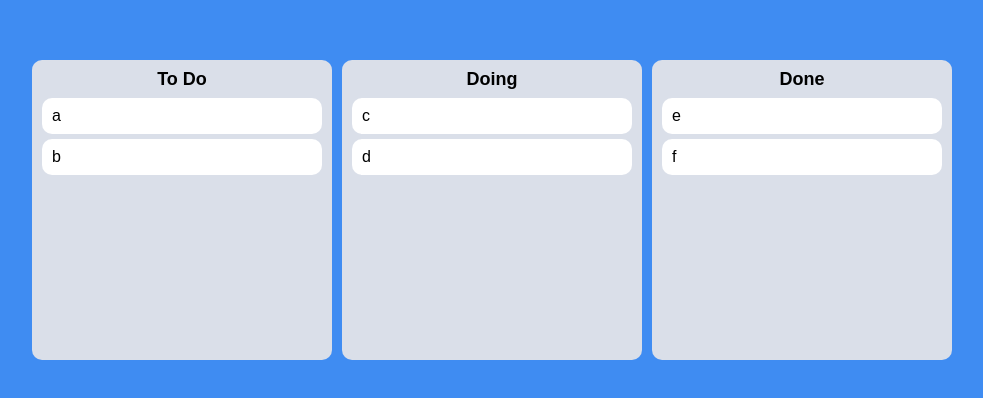
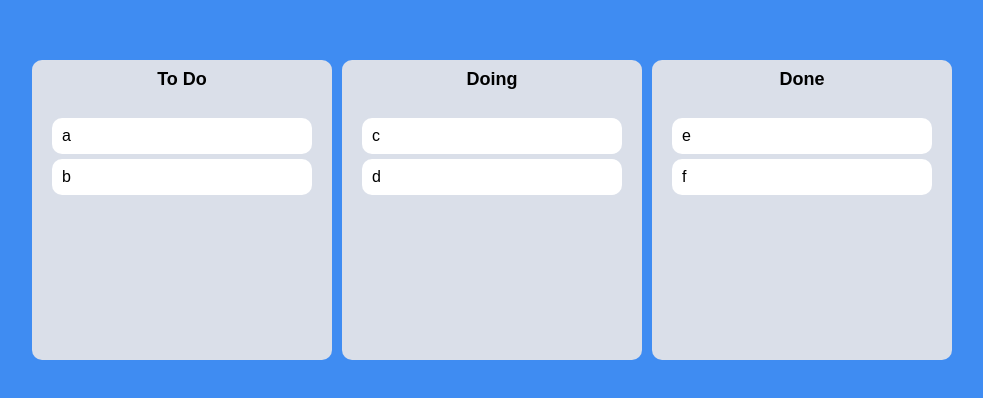
Before and after one commit to YuchanJung/dnd, a React (Create React App) app: page / in a window 1280 px wide. Shown: the part 190-588 px from the top of the page, without its empty margins (148-1131 px from the left). Built offline with nearby package versions, Linux system fonts and the light colour scheme.

Commit message:
dnd snapshot

```diff
--- a/src/Components/Board.tsx
+++ b/src/Components/Board.tsx
@@ -3,7 +3,8 @@
 import DraggableCard from "./DraggableCard";
 
 const Wrapper = styled.div`
-  padding: 20px 10px;
+  display: flex;
+  flex-direction: column;
   padding-top: 10px;
   background-color: ${(props) => props.theme.boardColor};
   border-radius: 10px;
@@ -18,6 +19,24 @@
   margin-bottom: 10px;
 `;
 
+interface IAreaProps {
+  isDraggingOver: boolean;
+  isDraggingFromThis: boolean;
+  isDraggingOverWith: boolean;
+}
+
+const Area = styled.div<IAreaProps>`
+  background-color: ${(props) =>
+    props.isDraggingOver
+      ? "#dfe6e9"
+      : props.isDraggingFromThis
+      ? "#b2bec3"
+      : "transparent"};
+  flex-grow: 1;
+  transition: background-color 0.3s ease-in-out;
+  padding: 20px;
+`;
+
 interface IBoardProps {
   toDos: string[];
   boardId: string;
@@ -28,13 +47,19 @@
     <Wrapper>
       <Title>{boardId}</Title>
       <Droppable droppableId={boardId}>
-        {(provided) => (
-          <div ref={provided.innerRef} {...provided.droppableProps}>
+        {(provided, snapshot) => (
+          <Area
+            isDraggingOver={snapshot.isDraggingOver}
+            isDraggingFromThis={Boolean(snapshot.draggingFromThisWith)}
+            isDraggingOverWith={Boolean(snapshot.draggingOverWith)}
+            ref={provided.innerRef}
+            {...provided.droppableProps}
+          >
             {toDos.map((toDo, index) => (
               <DraggableCard key={toDo} toDo={toDo} index={index} />
             ))}
             {provided.placeholder}
-          </div>
+          </Area>
         )}
       </Droppable>
     </Wrapper>
--- a/src/Components/DraggableCard.tsx
+++ b/src/Components/DraggableCard.tsx
@@ -2,11 +2,14 @@
 import { Draggable } from "react-beautiful-dnd";
 import styled from "styled-components";
 
-const Card = styled.div`
-  background-color: ${(props) => props.theme.cardBgColor};
+const Card = styled.div<{ isDragging: boolean }>`
+  background-color: ${(props) =>
+    props.isDragging ? "#74b9ff" : props.theme.cardBgColor};
   border-radius: 10px;
   padding: 10px 10px;
   margin-bottom: 5px;
+  box-shadow: ${(props) =>
+    props.isDragging ? "0px 2px 7px rgba(0, 0, 0, 0.5)" : "none"};
 `;
 
 interface IDraggableCardProps {
@@ -18,8 +21,9 @@
   console.log(toDo, "has been rendered");
   return (
     <Draggable draggableId={toDo} index={index}>
-      {(provided) => (
+      {(provided, snapshot) => (
         <Card
+          isDragging={snapshot.isDragging}
           ref={provided.innerRef}
           {...provided.dragHandleProps}
           {...provided.draggableProps}
```
